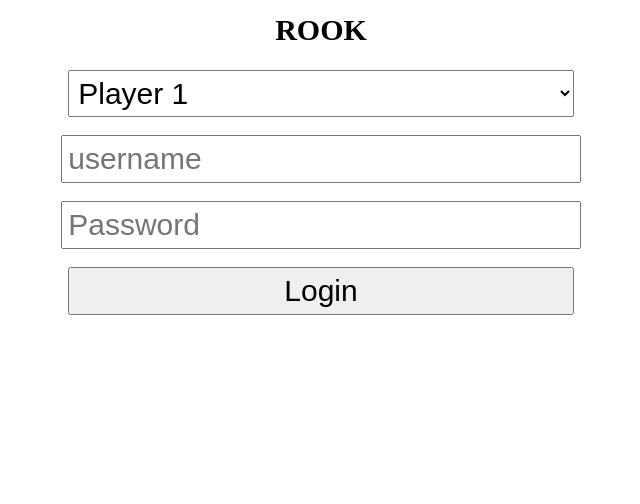
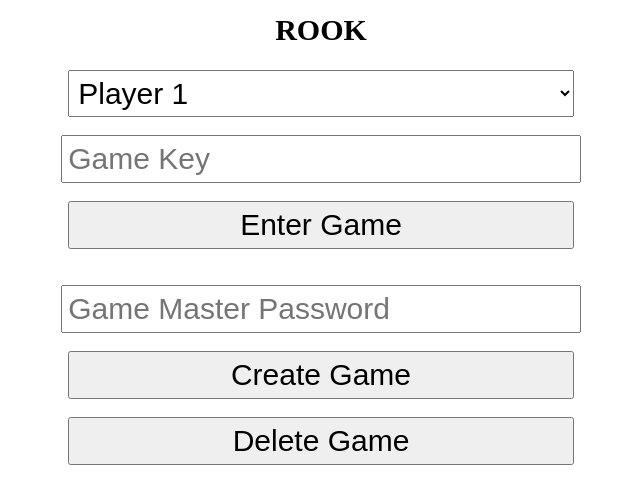
Before and after one commit to JonathanMcIntyre/rook, a Django app: page / in a window 1280 px wide. Shown: the top 504 px of the page, without its empty margins (319-959 px from the left). Run offline with Django 3.2, Linux system fonts and the light colour scheme.

Commit message:
Multiple games, upgrades

```diff
--- a/rook/Game.py
+++ b/rook/Game.py
@@ -251,6 +251,10 @@ class Game:
             self.showResults[i_player] = False
             tricks = self.tricks
 
+        i_opponentPlayer = i_player + 1
+        if i_opponentPlayer == self.NUMBER_OF_PLAYERS:
+            i_opponentPlayer = 0
+
         return {
             "bidAmount": self.bidAmount,
             "highestBidder": self.highestBidder,
@@ -262,5 +266,6 @@ class Game:
             "cardsToDiscard": cardsToDiscard,
             "kitty": kitty,
             "points": self.players[i_player]["points"],
+            "pointsOpponent": self.players[i_opponentPlayer]["points"],
             "tricks": tricks
         }
--- a/rook/urls.py
+++ b/rook/urls.py
@@ -28,4 +28,6 @@ urlpatterns = [
     path('play_card/', views.play_card, name='play_card'),
     path('reset/', views.reset, name='reset'),
     path('state/', views.state, name='state'),
+    path('create_game/', views.create_game, name='create_game'),
+    path('delete_game/', views.delete_game, name='delete_game'),
 ]
--- a/rook/views.py
+++ b/rook/views.py
@@ -5,48 +5,92 @@ from django.template import loader
 from django.conf import settings
 from rook.Game import Game
 
-g = Game()
+GAME_MASTER_PASSWORD = "JonIsFabulous"
+games = {"rook": Game()}
 
 def index(request):
     template = loader.get_template("index.html")
     data = {}
     return HttpResponse(template.render(data, request))
 
+@require_http_methods(["GET"])
 def game(request):
-    template = loader.get_template("game.html")
     data = {}
+    if request.GET["Code"] in games:
+        template = loader.get_template("game.html")
+        return HttpResponse(template.render(data, request))
+
+    template = loader.get_template("index.html")
     return HttpResponse(template.render(data, request))
+
+
+@require_http_methods(["POST"])
+@csrf_exempt
+def create_game(request):
+    if request.POST["password"] == GAME_MASTER_PASSWORD:
+        global games
+        gameCode = request.POST["code"]
+        if gameCode not in games:
+            games[gameCode] = Game()
+            return JsonResponse({"Message": "Game created", "Games": list(games.keys())})
+        else:
+            return JsonResponse({"Message": "Game already exists", "Games": list(games.keys())})
+
+    return JsonResponse({"Success": "Incorrect Password"})
+
+@require_http_methods(["POST"])
+@csrf_exempt
+def delete_game(request):
+    if request.POST["password"] == GAME_MASTER_PASSWORD:
+        global games
+        gameCode = request.POST["code"]
+        if gameCode in games:
+            games.pop(gameCode)
+            return JsonResponse({"Message": "Game deleted", "Games": list(games.keys())})
+        else:
+            return JsonResponse({"Message": "Game does not exist", "Games": list(games.keys())})
+
+    return JsonResponse({"Success": "Incorrect Password"})
 
 @require_http_methods(["POST"])
 @csrf_exempt
 def enter_game(request):
-    return JsonResponse({"isEntered": True})
+    global games
+    gameCode = request.POST["code"]
+    if gameCode in games:
+        return JsonResponse({"isEntered": True, "code": gameCode})
+    else:
+        return JsonResponse({"isEntered": False, "code": gameCode})
 
 @require_http_methods(["POST"])
 @csrf_exempt
 def bid(request):
+    gameCode = request.POST["code"]
     i_player = int(request.POST["i_player"])
     bidAmount = int(request.POST["bidAmount"])
-    g.bid(i_player, bidAmount)
+    games[gameCode].bid(i_player, bidAmount)
     return JsonResponse({})
 
 @require_http_methods(["POST"])
 @csrf_exempt
 def discard(request):
+    gameCode = request.POST["code"]
     i_player = int(request.POST["i_player"])
     card = {"number": int(request.POST["card[number]"]), "color": request.POST["card[color]"]}
-    g.discardCards(i_player, [card])
+    games[gameCode].discardCards(i_player, [card])
     return JsonResponse({})
 
 @require_http_methods(["POST"])
 @csrf_exempt
 def select_trump(request):
-    g.setTrump(request.POST["color"])
+    gameCode = request.POST["code"]
+    games[gameCode].setTrump(request.POST["color"])
     return JsonResponse({})
 
 @require_http_methods(["POST"])
 @csrf_exempt
 def play_card(request):
+    gameCode = request.POST["code"]
     i_player = int(request.POST["i_player"])
     card = {
         "number": int(request.POST["card[number]"]),
@@ -54,18 +98,20 @@ def play_card(request):
         "rank": int(request.POST["card[rank]"]),
         "points": int(request.POST["card[points]"]),
     }
-    g.playCard(i_player, card)
+    games[gameCode].playCard(i_player, card)
     return JsonResponse({})
 
 @require_http_methods(["POST"])
 @csrf_exempt
 def reset(request):
-    global g
-    g = Game()
+    gameCode = request.POST["code"]
+    global games
+    games[gameCode] = Game()
     return JsonResponse({})
 
 @require_http_methods(["POST"])
 @csrf_exempt
 def state(request):
+    gameCode = request.POST["code"]
     i_player = int(request.POST["i_player"])
-    return JsonResponse(g.getState(i_player))
+    return JsonResponse(games[gameCode].getState(i_player))
--- a/static/js/general.js
+++ b/static/js/general.js
@@ -1,14 +1,29 @@
+var emptyFunc = function(data) {};
+var alertFunc = function(data) {console.log(data)};
+
 function enterGame() {
     let i_player = $("#playerNum").val() - 1;
+    let code = $("#gameKey").val();
     var success = function(data) {
         if (data["isEntered"]) {
-            window.location.href = '/game?Player=' + String(i_player + 1);
+            window.location.href = '/game?Code=' + code + '&Player=' + String(i_player + 1);
         } else {
-            console.log("This player is already entered")
+            console.log("Incorrect game code")
         }
     }
-    var func = function(data) {};
-    postData("/enter_game/", {i_player: i_player}, success, func, func);
+    postData("/enter_game/", {i_player: i_player, code: code}, success, emptyFunc, emptyFunc);
+}
+
+function createGame() {
+    let code = $("#gameKey").val();
+    let password = $("#gameMasterPassword").val();
+    postData("/create_game/", {code: code, password: password}, alertFunc, emptyFunc, emptyFunc);
+}
+
+function deleteGame() {
+    let code = $("#gameKey").val();
+    let password = $("#gameMasterPassword").val();
+    postData("/delete_game/", {code: code, password: password}, alertFunc, emptyFunc, emptyFunc);
 }
 
 function getCookie(name) {
--- a/templates/game.html
+++ b/templates/game.html
@@ -15,8 +15,9 @@
 <body>
 <button type="submit" id="resetButton" class="button enterButton" onclick="resetGame()">RESET GAME</button>
 <div id="main-title">
-    Player <label id="playerNumber"></label> &nbsp&nbsp&nbsp&nbsp
-    Points: <label id="points"></label> &nbsp&nbsp&nbsp&nbsp
+    Player <label id="playerNumber"></label> &nbsp&nbsp&nbsp
+    Points: <label id="points"></label> &nbsp&nbsp&nbsp
+    Opp: <label id="pointsOpponent"></label> &nbsp&nbsp&nbsp
     Action: <label id="action"></label>
 </div>
 <div id="bidSection">
--- a/templates/index.html
+++ b/templates/index.html
@@ -21,10 +21,15 @@
       <option value="4">Player 4</option>
     </select>
     <br>
-    <input  class="center" type="username" name="username" placeholder="username">
+    <input id="gameKey" class="center" placeholder="Game Key">
     <br>
-    <input  class="center" type="password" name="password" placeholder="Password">
+    <button class="center" type="submit" class="button" onclick="enterGame()">Enter Game</button>
     <br>
-    <button class="center" type="submit" class="button" onclick="enterGame()">Login</button>
+    <br>
+    <input id="gameMasterPassword" class="center" type="password" placeholder="Game Master Password">
+    <br>
+    <button class="center" type="submit" class="button" onclick="createGame()">Create Game</button>
+    <br>
+    <button class="center" type="submit" class="button" onclick="deleteGame()">Delete Game</button>
 </div>
 </body>
```
Also changed, not shown: rook/settings.py (+4 -3 lines), static/js/script.js (+23 -8 lines).
